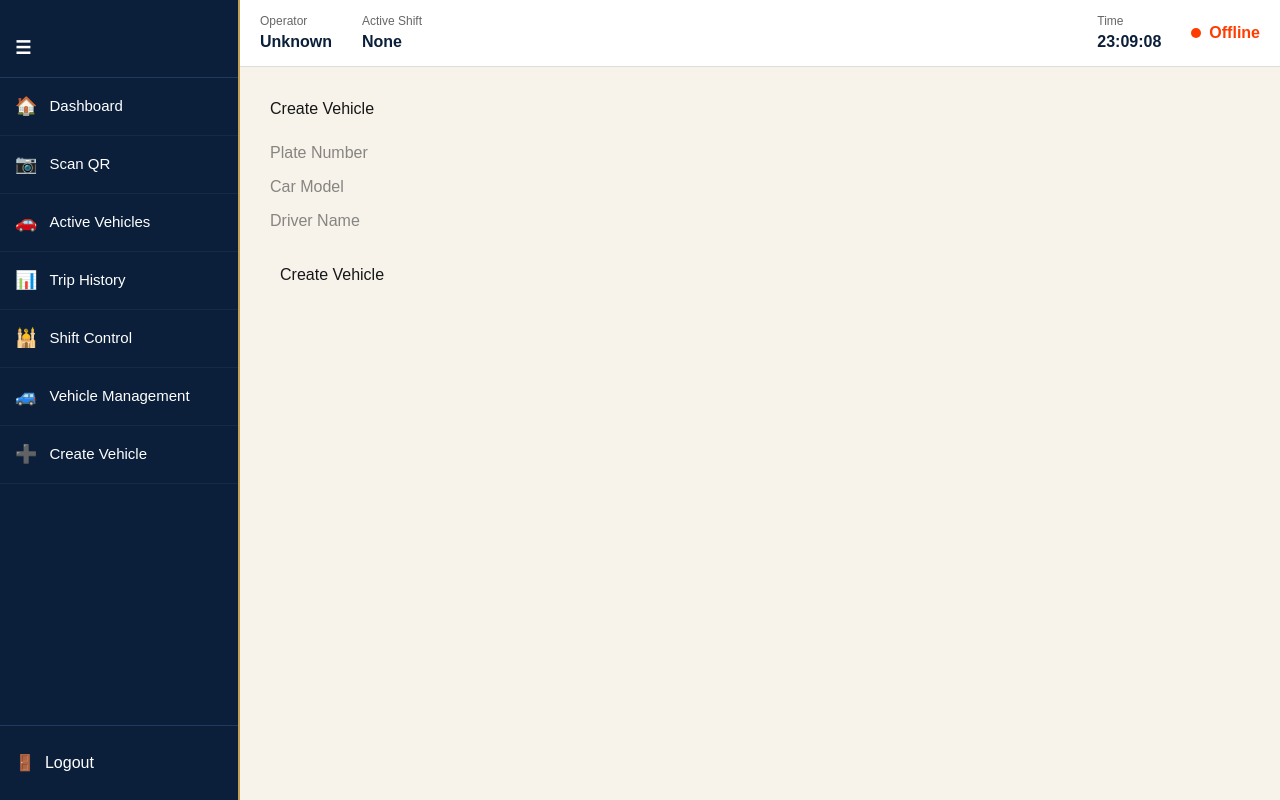
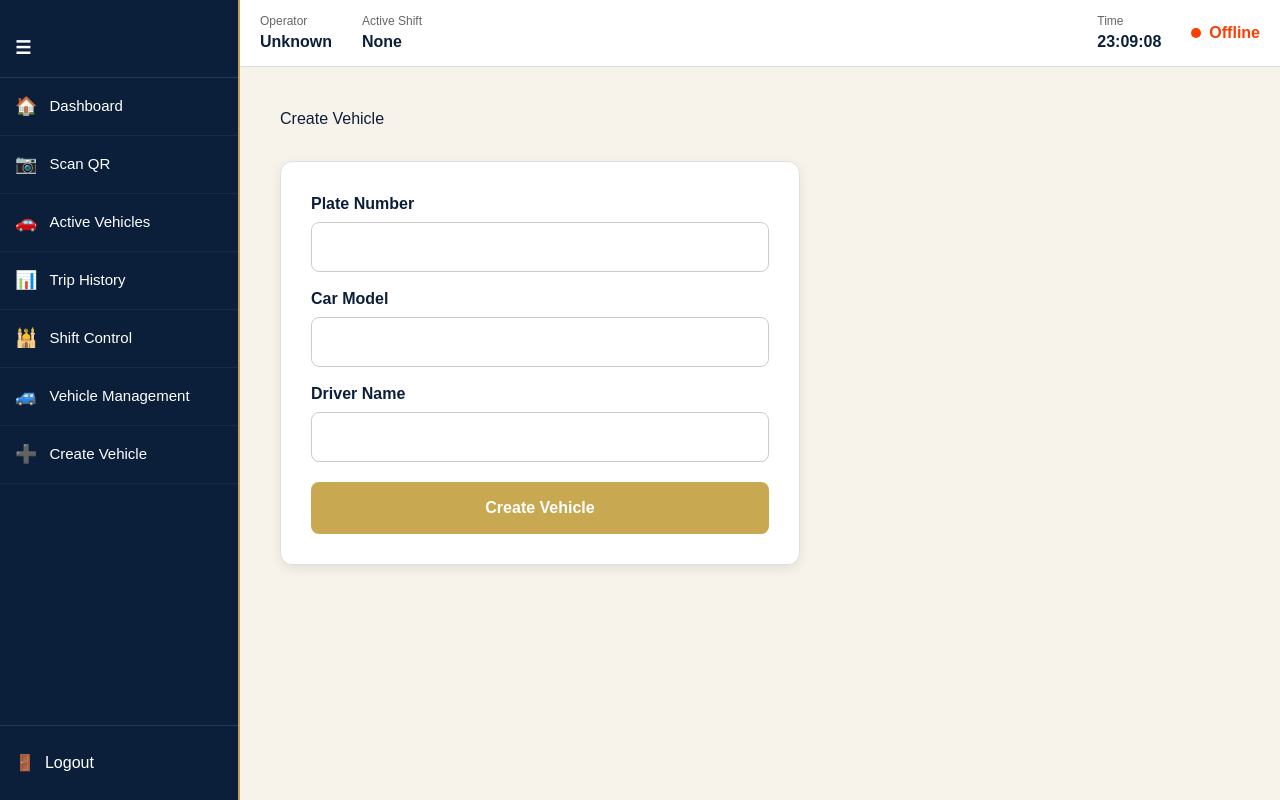
Before and after one commit to code-predi/transport-qrcode-system, a Next.js app in the folder vehicle-qr-tracker/: page /dashboard/vehicles/new in a window 1280 px wide. Built offline with nearby package versions, Linux system fonts and the light colour scheme; no server answers; the database is empty.

Commit message:
UI touchups

```diff
--- a/vehicle-qr-tracker/app/dashboard/vehicles/new/page.tsx
+++ b/vehicle-qr-tracker/app/dashboard/vehicles/new/page.tsx
@@ -1,58 +1,54 @@
 'use client'
 
 import { useState } from 'react'
+import { useRouter } from 'next/navigation'
 
-export default function CreateVehiclePage() {
+export default function AddVehiclePage() {
 
-  const [plateNumber, setPlateNumber] = useState("")
-  const [carModel, setCarModel] = useState("")
-  const [driverName, setDriverName] = useState("")
+  const router = useRouter()
+
+  const [plateNumber, setPlateNumber] = useState('')
+  const [carModel, setCarModel] = useState('')
+  const [driverName, setDriverName] = useState('')
   const [loading, setLoading] = useState(false)
 
   const createVehicle = async () => {
 
     if (!plateNumber || !carModel || !driverName) {
-
-      alert("Fill all fields")
+      alert("All fields required")
       return
-
     }
 
     setLoading(true)
 
+    try {
+
       const res = await fetch('/api/vehicles', {
-
         method: 'POST',
-
-      headers: {
-        'Content-Type': 'application/json'
-      },
-
+        headers: { 'Content-Type': 'application/json' },
         body: JSON.stringify({
           plateNumber,
           carModel,
-        driverName,
+          driverName
+        })
       })
 
-    })
+      if (!res.ok) {
 
-    if (res.ok) {
+        const err = await res.json()
+        alert(err.error || "Failed to create vehicle")
 
-      const vehicle = await res.json()
+      } else {
 
         alert("Vehicle created successfully")
 
-      window.open(`/print/${vehicle.id}`, '_blank')
+        router.push('/dashboard/vehicles')
 
-      setPlateNumber("")
-      setCarModel("")
-      setDriverName("")
+      }
 
-    } else {
+    } catch {
 
-      const err = await res.json()
-
-      alert(err.error || "Failed")
+      alert("Network error")
 
     }
 
@@ -62,55 +58,113 @@ export default function CreateVehiclePage() {
 
   return (
 
-    <div style={{ padding: 30 }}>
+    <div style={{
+      padding: 40,
+      maxWidth: 600
+    }}>
 
-      <h1>Create Vehicle</h1>
+      {/* Page Title */}
+      <h1 style={{
+        color: "#0B1F3A",
+        marginBottom: 30
+      }}>
+        Create Vehicle
+      </h1>
 
-      <div style={{ marginTop: 20 }}>
+
+      {/* Form Card */}
+      <div style={{
+        background: "white",
+        padding: 30,
+        borderRadius: 12,
+        boxShadow: "0 4px 12px rgba(0,0,0,0.08)",
+        border: "1px solid #e0e0e0"
+      }}>
+
+
+        {/* Plate Number */}
+        <label style={{
+          fontWeight: "bold",
+          color: "#0B1F3A"
+        }}>
+          Plate Number
+        </label>
 
         <input
-          placeholder="Plate Number"
           value={plateNumber}
           onChange={e => setPlateNumber(e.target.value)}
+          style={inputStyle}
         />
 
-      </div>
 
-      <div style={{ marginTop: 10 }}>
+        {/* Car Model */}
+        <label style={labelStyle}>
+          Car Model
+        </label>
 
         <input
-          placeholder="Car Model"
           value={carModel}
           onChange={e => setCarModel(e.target.value)}
+          style={inputStyle}
         />
 
-      </div>
 
-      <div style={{ marginTop: 10 }}>
+        {/* Driver Name */}
+        <label style={labelStyle}>
+          Driver Name
+        </label>
 
         <input
-          placeholder="Driver Name"
           value={driverName}
           onChange={e => setDriverName(e.target.value)}
+          style={inputStyle}
         />
 
-      </div>
 
+        {/* Button */}
         <button
           onClick={createVehicle}
           disabled={loading}
           style={{
             marginTop: 20,
-          padding: 10
+            width: "100%",
+            padding: 14,
+            fontSize: 16,
+            background: "#C8A951",
+            color: "white",
+            border: "none",
+            borderRadius: 8,
+            cursor: "pointer",
+            fontWeight: "bold"
           }}
         >
+          {loading ? "Creating..." : "Create Vehicle"}
+        </button>
 
-        {loading ? "Creating..." : "Create Vehicle"}
 
-      </button>
+      </div>
 
     </div>
 
   )
 
 }
+
+
+const labelStyle = {
+  marginTop: 15,
+  display: "block",
+  fontWeight: "bold",
+  color: "#0B1F3A"
+}
+
+const inputStyle = {
+  width: "100%",
+  padding: 12,
+  marginTop: 6,
+  borderRadius: 8,
+  border: "1px solid #ccc",
+  fontSize: 16,
+  color: "#0B1F3A",
+  background: "white"
+}
```
Lines whose indentation alone changed are shown as unchanged.
